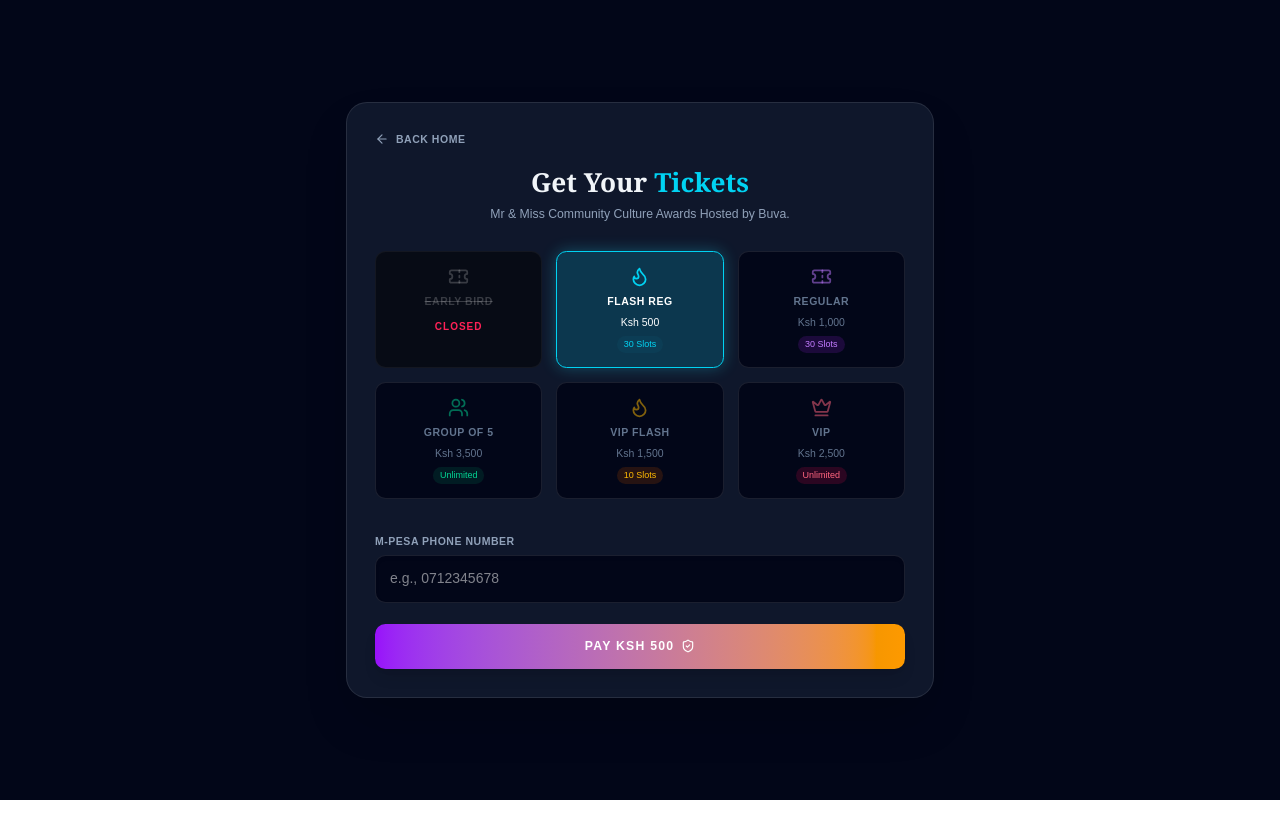
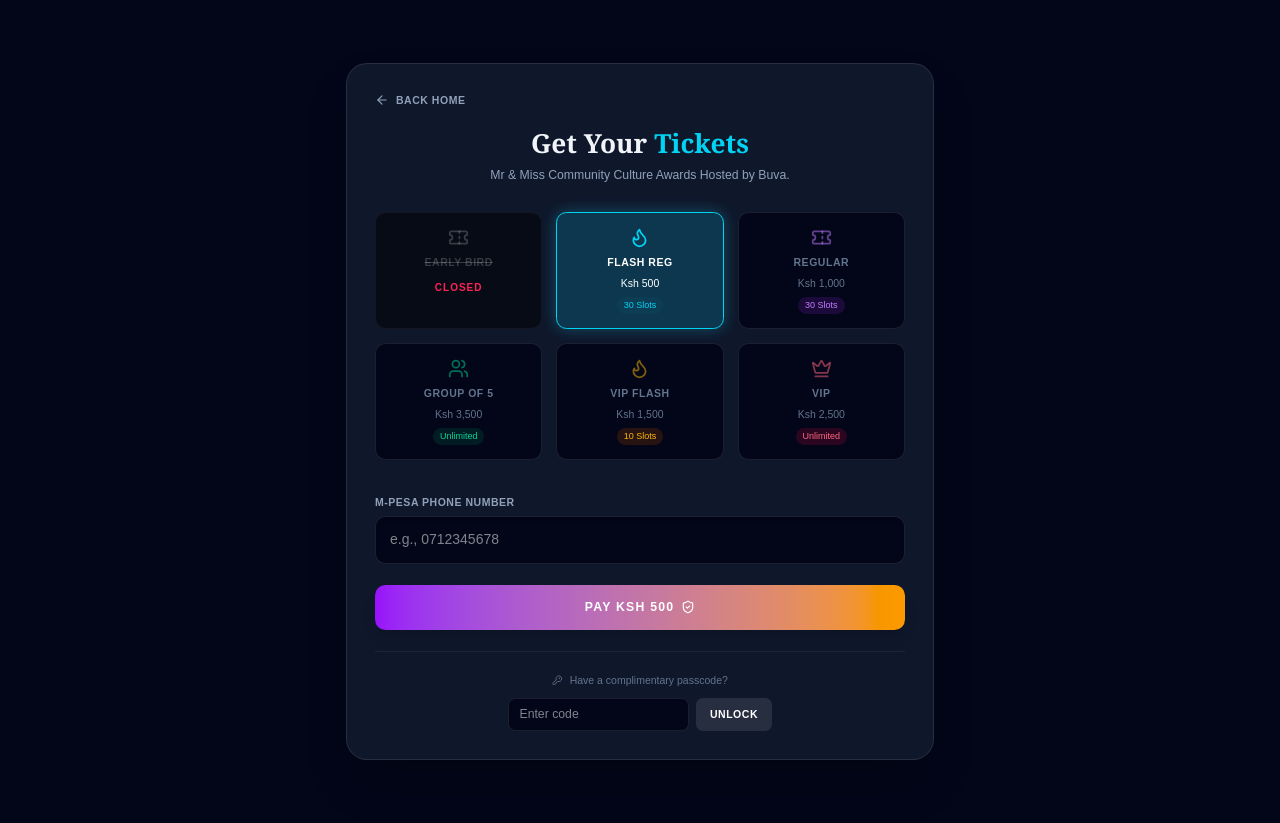
Before and after one commit to Waithira-amy/buva-nation, a Next.js app: page /tickets in a window 1280 px wide. Before the commit the page ends 800 px from the top, so only its background shows below. Built offline with nearby package versions, Linux system fonts and the light colour scheme; a web font is replaced by a local one.

Commit message:
Complimentary tickets and others

```diff
--- a/app/tickets/page.tsx
+++ b/app/tickets/page.tsx
@@ -1,10 +1,11 @@
+// app/tickets/page.tsx
 "use client";
 import { useState } from "react";
 import { useRouter } from "next/navigation";
-import { Flame, Ticket as TicketIcon, ShieldCheck, ArrowLeft, Users, Crown, AlertCircle } from "lucide-react";
+import { Flame, Ticket as TicketIcon, ShieldCheck, ArrowLeft, Users, Crown, KeyRound, CheckCircle2 } from "lucide-react";
 import Link from "next/link";
 
-type TicketTier = "EARLY_BIRD" | "FLASH_REGULAR" | "REGULAR" | "GROUP_5" | "VIP_FLASH" | "VIP";
+type TicketTier = "EARLY_BIRD" | "FLASH_REGULAR" | "REGULAR" | "GROUP_5" | "VIP_FLASH" | "VIP" | "COMPLIMENTARY";
 
 export default function TicketPurchasePage() {
   const router = useRouter();
@@ -13,19 +14,52 @@ export default function TicketPurchasePage() {
   const [loading, setLoading] = useState(false);
   const [message, setMessage] = useState({ type: "", text: "" });
 
+  // Complimentary Tickets State
+  const [passcode, setPasscode] = useState("");
+  const [isUnlocked, setIsUnlocked] = useState(false);
+  const [compTicketsLeft, setCompTicketsLeft] = useState(70);
+
   const ticketPrices: Record<TicketTier, number> = {
     EARLY_BIRD: 300,
     FLASH_REGULAR: 500,
     REGULAR: 1000,
     GROUP_5: 3500,
     VIP_FLASH: 1500,
-    VIP: 2500
+    VIP: 2500,
+    COMPLIMENTARY: 0
+  };
+
+  const handleUnlock = () => {
+    if (passcode === "BUVACOMP26") {
+      setIsUnlocked(true);
+      setTicketType("COMPLIMENTARY");
+      setMessage({ type: "success", text: "Complimentary tier unlocked!" });
+    } else {
+      setMessage({ type: "error", text: "Invalid passcode." });
+    }
   };
 
   const handlePurchase = async (e: React.FormEvent) => {
     e.preventDefault();
     setLoading(true);
     setMessage({ type: "", text: "" });
+
+    // Handle Complimentary Ticket logic bypassing M-Pesa
+    if (ticketType === "COMPLIMENTARY") {
+      if (compTicketsLeft > 0) {
+        try {
+          // Replace with actual API call to update DB: await fetch('/api/tickets/complimentary', { ... })
+          setCompTicketsLeft(prev => prev - 1);
+          setMessage({ type: "success", text: "Complimentary Ticket Claimed Successfully!" });
+        } catch (err) {
+          setMessage({ type: "error", text: "Error claiming ticket." });
+        }
+      } else {
+        setMessage({ type: "error", text: "All complimentary tickets have been claimed." });
+      }
+      setLoading(false);
+      return;
+    }
 
     try {
       const res = await fetch("/api/tickets/stkpush", {
@@ -66,14 +100,12 @@ export default function TicketPurchasePage() {
           {/* TICKET SELECTION GRID */}
           <div className="grid grid-cols-2 md:grid-cols-3 gap-3 md:gap-4">
 
-            {/* Early Bird - CLOSED */}
             <button type="button" disabled className="p-3 md:p-4 rounded-xl border flex flex-col items-center text-center gap-2 transition-all bg-black/50 border-white/5 text-white/20 cursor-not-allowed">
               <TicketIcon className="w-6 h-6 text-white/20" />
               <span className="font-bold text-[10px] md:text-xs tracking-wider line-through">EARLY BIRD</span>
               <span className="text-[10px] font-black uppercase text-rose-500 tracking-widest mt-1">Closed</span>
             </button>
 
-            {/* Flash Regular */}
             <button type="button" onClick={() => setTicketType("FLASH_REGULAR")} className={`p-3 md:p-4 rounded-xl border flex flex-col items-center text-center gap-2 transition-all ${ticketType === "FLASH_REGULAR" ? "bg-cyan-500/20 border-cyan-400 text-white shadow-[0_0_15px_rgba(34,211,238,0.3)]" : "bg-slate-950 border-white/10 text-slate-500 hover:border-white/30"}`}>
               <Flame className={`w-6 h-6 ${ticketType === "FLASH_REGULAR" ? "text-cyan-400" : "text-cyan-400/50"}`} />
               <span className="font-bold text-[10px] md:text-xs tracking-wider">FLASH REG</span>
@@ -81,7 +113,6 @@ export default function TicketPurchasePage() {
               <span className="text-[9px] text-cyan-400 bg-cyan-900/30 px-2 py-0.5 rounded-full">30 Slots</span>
             </button>
 
-            {/* Regular */}
             <button type="button" onClick={() => setTicketType("REGULAR")} className={`p-3 md:p-4 rounded-xl border flex flex-col items-center text-center gap-2 transition-all ${ticketType === "REGULAR" ? "bg-purple-500/20 border-purple-400 text-white shadow-[0_0_15px_rgba(168,85,247,0.3)]" : "bg-slate-950 border-white/10 text-slate-500 hover:border-white/30"}`}>
               <TicketIcon className={`w-6 h-6 ${ticketType === "REGULAR" ? "text-purple-400" : "text-purple-400/50"}`} />
               <span className="font-bold text-[10px] md:text-xs tracking-wider">REGULAR</span>
@@ -89,7 +120,6 @@ export default function TicketPurchasePage() {
               <span className="text-[9px] text-purple-400 bg-purple-900/30 px-2 py-0.5 rounded-full">30 Slots</span>
             </button>
 
-            {/* Group of 5 */}
             <button type="button" onClick={() => setTicketType("GROUP_5")} className={`p-3 md:p-4 rounded-xl border flex flex-col items-center text-center gap-2 transition-all ${ticketType === "GROUP_5" ? "bg-emerald-500/20 border-emerald-400 text-white shadow-[0_0_15px_rgba(16,185,129,0.3)]" : "bg-slate-950 border-white/10 text-slate-500 hover:border-white/30"}`}>
               <Users className={`w-6 h-6 ${ticketType === "GROUP_5" ? "text-emerald-400" : "text-emerald-400/50"}`} />
               <span className="font-bold text-[10px] md:text-xs tracking-wider">GROUP OF 5</span>
@@ -97,7 +127,6 @@ export default function TicketPurchasePage() {
               <span className="text-[9px] text-emerald-400 bg-emerald-900/30 px-2 py-0.5 rounded-full">Unlimited</span>
             </button>
 
-            {/* VIP Flash */}
             <button type="button" onClick={() => setTicketType("VIP_FLASH")} className={`p-3 md:p-4 rounded-xl border flex flex-col items-center text-center gap-2 transition-all ${ticketType === "VIP_FLASH" ? "bg-amber-500/20 border-amber-400 text-white shadow-[0_0_15px_rgba(245,158,11,0.3)]" : "bg-slate-950 border-white/10 text-slate-500 hover:border-white/30"}`}>
               <Flame className={`w-6 h-6 ${ticketType === "VIP_FLASH" ? "text-amber-400" : "text-amber-400/50"}`} />
               <span className="font-bold text-[10px] md:text-xs tracking-wider">VIP FLASH</span>
@@ -105,17 +134,28 @@ export default function TicketPurchasePage() {
               <span className="text-[9px] text-amber-400 bg-amber-900/30 px-2 py-0.5 rounded-full">10 Slots</span>
             </button>
 
-            {/* VIP Regular */}
             <button type="button" onClick={() => setTicketType("VIP")} className={`p-3 md:p-4 rounded-xl border flex flex-col items-center text-center gap-2 transition-all ${ticketType === "VIP" ? "bg-rose-500/20 border-rose-400 text-white shadow-[0_0_15px_rgba(244,63,94,0.3)]" : "bg-slate-950 border-white/10 text-slate-500 hover:border-white/30"}`}>
               <Crown className={`w-6 h-6 ${ticketType === "VIP" ? "text-rose-400" : "text-rose-400/50"}`} />
               <span className="font-bold text-[10px] md:text-xs tracking-wider">VIP</span>
               <span className="text-xs">Ksh 2,500</span>
               <span className="text-[9px] text-rose-400 bg-rose-900/30 px-2 py-0.5 rounded-full">Unlimited</span>
             </button>
+
+            {/* Hidden Complimentary Tier - Only shows when unlocked */}
+            {isUnlocked && (
+               <button type="button" onClick={() => setTicketType("COMPLIMENTARY")} className={`p-3 md:p-4 rounded-xl border flex flex-col items-center text-center gap-2 transition-all ${ticketType === "COMPLIMENTARY" ? "bg-indigo-500/20 border-indigo-400 text-white shadow-[0_0_15px_rgba(99,102,241,0.3)]" : "bg-slate-950 border-white/10 text-slate-500 hover:border-white/30"}`}>
+               <CheckCircle2 className={`w-6 h-6 ${ticketType === "COMPLIMENTARY" ? "text-indigo-400" : "text-indigo-400/50"}`} />
+               <span className="font-bold text-[10px] md:text-xs tracking-wider">COMPLIMENTARY</span>
+               <span className="text-xs">Free</span>
+               <span className="text-[9px] text-indigo-400 bg-indigo-900/30 px-2 py-0.5 rounded-full">{compTicketsLeft} Left</span>
+             </button>
+            )}
           </div>
 
           <div className="pt-4">
-            <label className="block text-xs font-bold uppercase tracking-wider text-slate-400 mb-2">M-Pesa Phone Number</label>
+            <label className="block text-xs font-bold uppercase tracking-wider text-slate-400 mb-2">
+              {ticketType === "COMPLIMENTARY" ? "Confirm Phone Number" : "M-Pesa Phone Number"}
+            </label>
             <input
               type="tel"
               required
@@ -128,11 +168,36 @@ export default function TicketPurchasePage() {
 
           <button
             type="submit"
-            disabled={loading}
+            disabled={loading || (ticketType === "COMPLIMENTARY" && compTicketsLeft === 0)}
             className="w-full bg-gradient-to-r from-purple-600 to-amber-500 hover:from-purple-500 hover:to-amber-400 text-white font-bold py-4 rounded-xl transition-all disabled:opacity-50 text-sm tracking-widest uppercase shadow-lg flex items-center justify-center gap-2"
           >
-            {loading ? "Processing..." : `Pay Ksh ${ticketPrices[ticketType]}`} <ShieldCheck className="w-4 h-4" />
+            {loading ? "Processing..." : ticketType === "COMPLIMENTARY" ? "Claim Ticket" : `Pay Ksh ${ticketPrices[ticketType]}`} <ShieldCheck className="w-4 h-4" />
           </button>
+
+          {/* Hidden Passcode Input */}
+          {!isUnlocked && (
+            <div className="mt-6 pt-6 border-t border-white/5 flex flex-col items-center gap-3">
+              <span className="text-xs text-slate-500 font-medium flex items-center gap-2">
+                <KeyRound className="w-3 h-3" /> Have a complimentary passcode?
+              </span>
+              <div className="flex gap-2">
+                <input
+                  type="password"
+                  placeholder="Enter code"
+                  value={passcode}
+                  onChange={(e) => setPasscode(e.target.value)}
+                  className="bg-slate-950 border border-white/10 rounded-lg px-3 py-2 text-sm text-white focus:outline-none focus:border-indigo-500/50"
+                />
+                <button
+                  type="button"
+                  onClick={handleUnlock}
+                  className="bg-white/10 hover:bg-white/20 text-white px-4 py-2 rounded-lg text-xs font-bold uppercase tracking-wider transition-colors"
+                >
+                  Unlock
+                </button>
+              </div>
+            </div>
+          )}
 
           {message.text && (
             <div className={`p-4 rounded-xl text-sm text-center font-medium border ${message.type === "success" ? "bg-emerald-500/10 border-emerald-500/20 text-emerald-400" : "bg-red-500/10 border-red-500/20 text-red-400"}`}>
--- a/components/common/Countdown.tsx
+++ b/components/common/Countdown.tsx
@@ -1,3 +1,4 @@
+// Countdown.tsx
 "use client";
 import { useState, useEffect } from "react";
 
@@ -8,8 +9,8 @@ export default function Countdown() {
 
   useEffect(() => {
     setIsMounted(true);
-    // Deadline extended by 30 days: September 30th, 2026 at 23:59:59
-    const target = new Date("2026-09-30T23:59:59").getTime();
+    // Hardcoded to exactly 6 hours from October 2, 2026, 12:11 PM
+    const target = new Date("2026-10-02T18:11:00").getTime();
 
     const checkTime = () => {
       const now = new Date().getTime();
@@ -72,7 +73,7 @@ export default function Countdown() {
       </div>
 
       <p className="text-slate-500 text-[10px] tracking-widest uppercase text-center font-bold mt-6">
-        September 30th, 2026
+        October 2nd, 2026 - 6:11 PM
       </p>
     </div>
   );
```
Also changed, not shown: components/common/Navbar.tsx (+14 -1 lines), prisma/rename_categories.ts (added, +77 -0 lines), prisma/update_cc_nominees.ts (+5 -2 lines), 1 other file (tests, documents, lock files or other folders).
